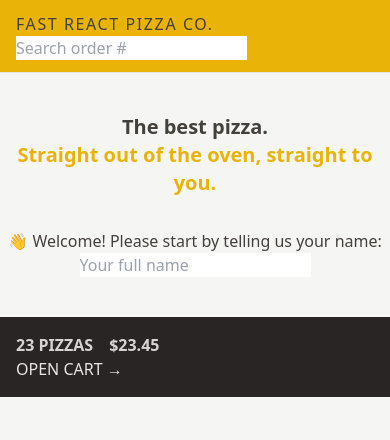
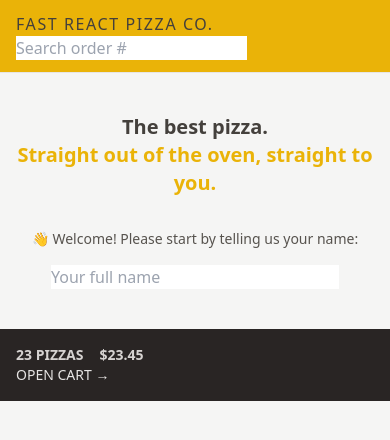
Before and after one commit to platisam/Fast_React_Pizza_Co., a React (Vite) app: page / in a window 390 px wide. Shown: the top 440 px of the page. Built offline with nearby package versions, Linux system fonts and the light colour scheme.

Commit message:
adding md breakpoint to CreateUser and CartOverview components

```diff
--- a/src/features/cart/CartOverview.jsx
+++ b/src/features/cart/CartOverview.jsx
@@ -2,7 +2,7 @@
 
 function CartOverview() {
   return (
-    <div className="bg-stone-800 uppercase text-stone-200 px-4 py-4 sm:px-6">
+    <div className="bg-stone-800 uppercase text-stone-200 px-4 py-4 sm:px-6 text-sm md:text-base">
       <p className="font-semibold text-stone-300 space-x-4 sm:space-x-6">
         <span>23 pizzas</span>
         <span>$23.45</span>
--- a/src/features/user/CreateUser.jsx
+++ b/src/features/user/CreateUser.jsx
@@ -9,13 +9,14 @@
 
   return (
     <form onSubmit={handleSubmit}>
-      <p>👋 Welcome! Please start by telling us your name:</p>
+      <p className='mb-4 text-sm text-stone-600 md:text-base'>👋 Welcome! Please start by telling us your name:</p>
 
       <input
         type="text"
         placeholder="Your full name"
         value={username}
         onChange={(e) => setUsername(e.target.value)}
+        className='w-72'
       />
 
       {username !== '' && (
```
